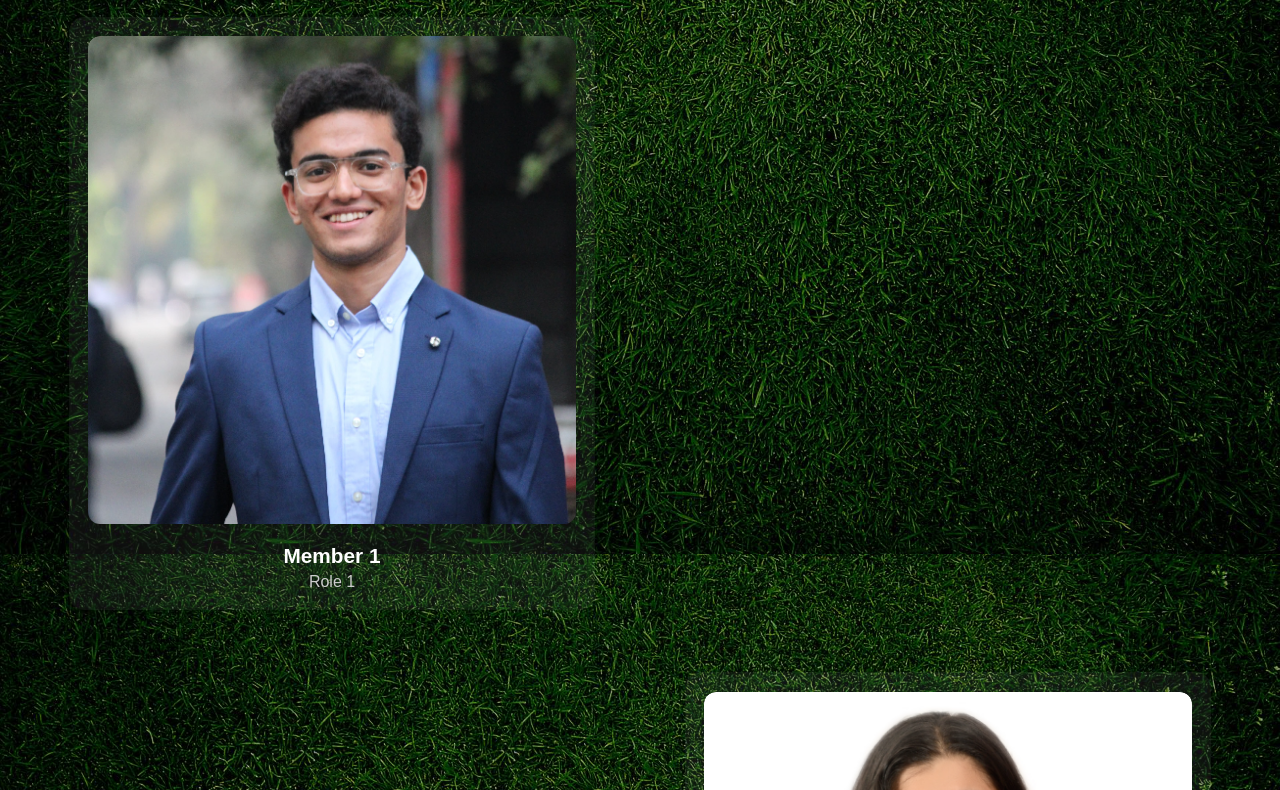
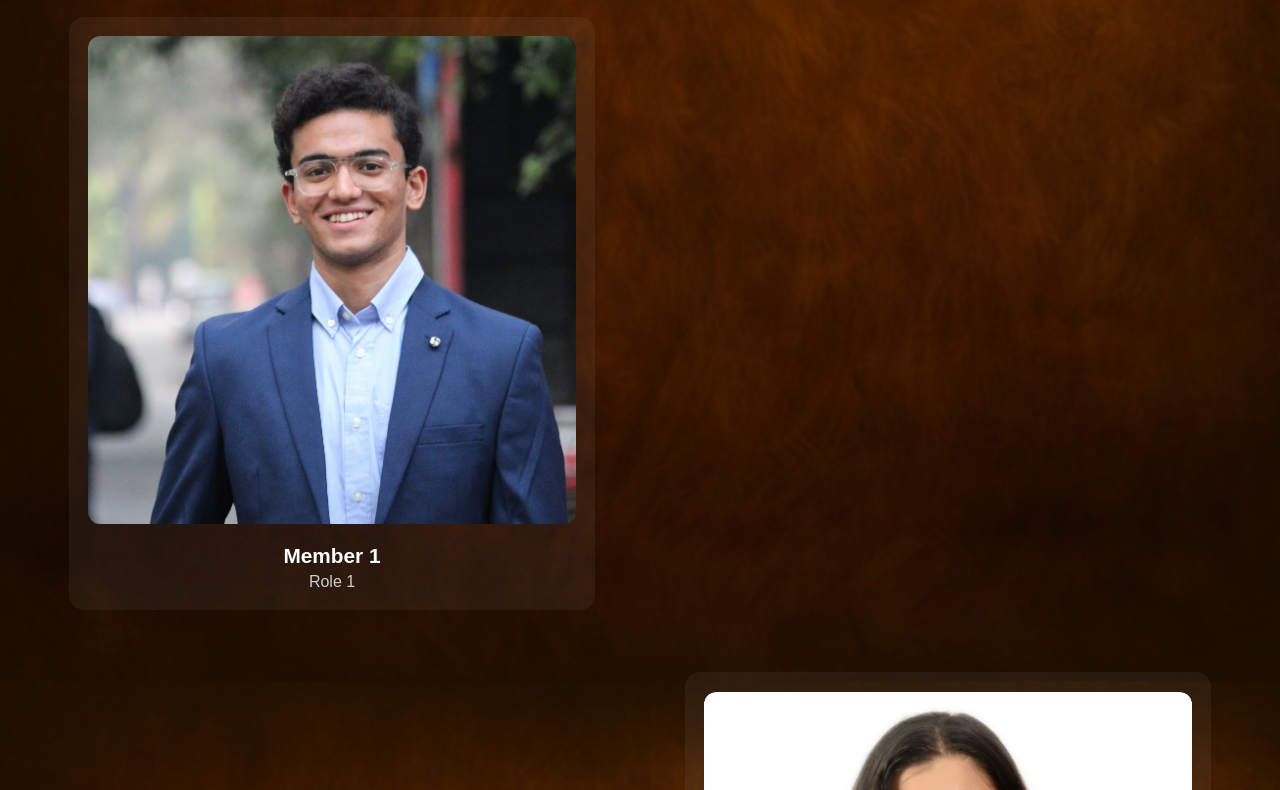
Before and after one commit to may768/ca, a plain HTML site: page team.html in a window 1280 px wide. Shown: the part 246-1036 px from the top of the page. Drawn offline with Linux system fonts and the light colour scheme.

Commit message:
Update team.css

```diff
--- a/team.css
+++ b/team.css
@@ -8,7 +8,7 @@
 body {
   font-family: 'Poppins', sans-serif;
   background: #0c0018;
-  background: url('gallery/15.jpeg') no-repeat center center fixed;
+  background: url('gallery/123.png') no-repeat center center fixed;
   background-size: cover;
   color: white;
   scroll-behavior: smooth;
```
